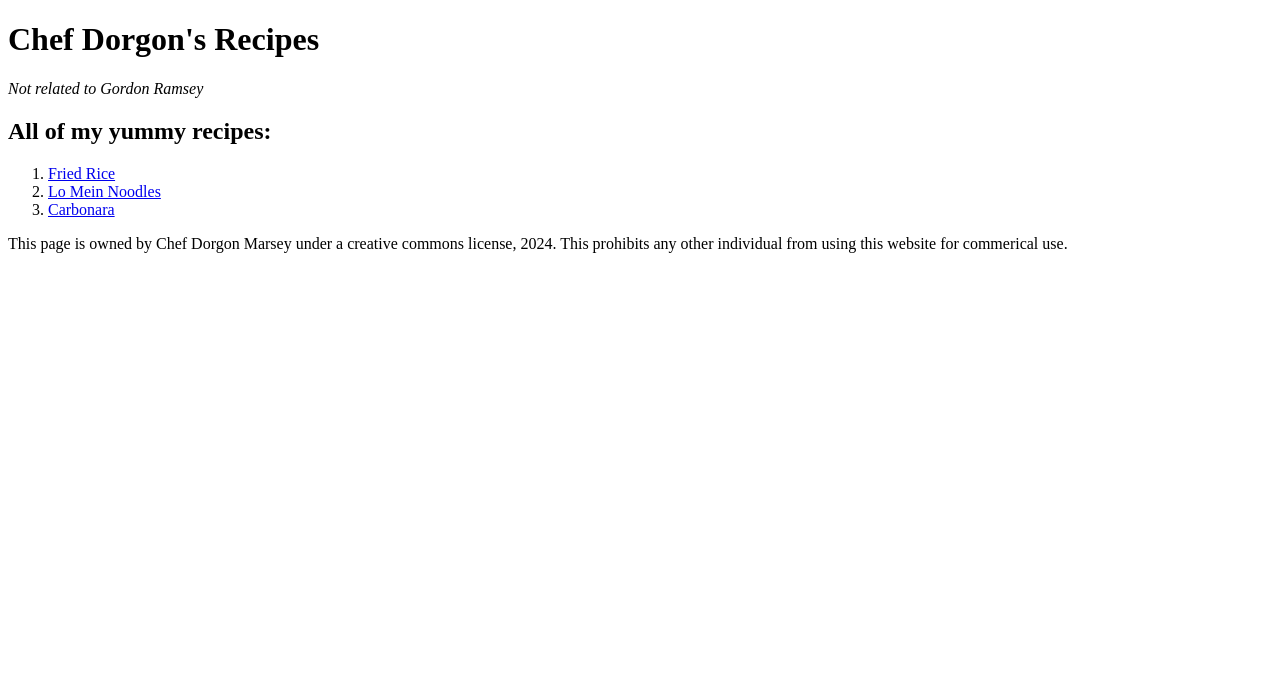
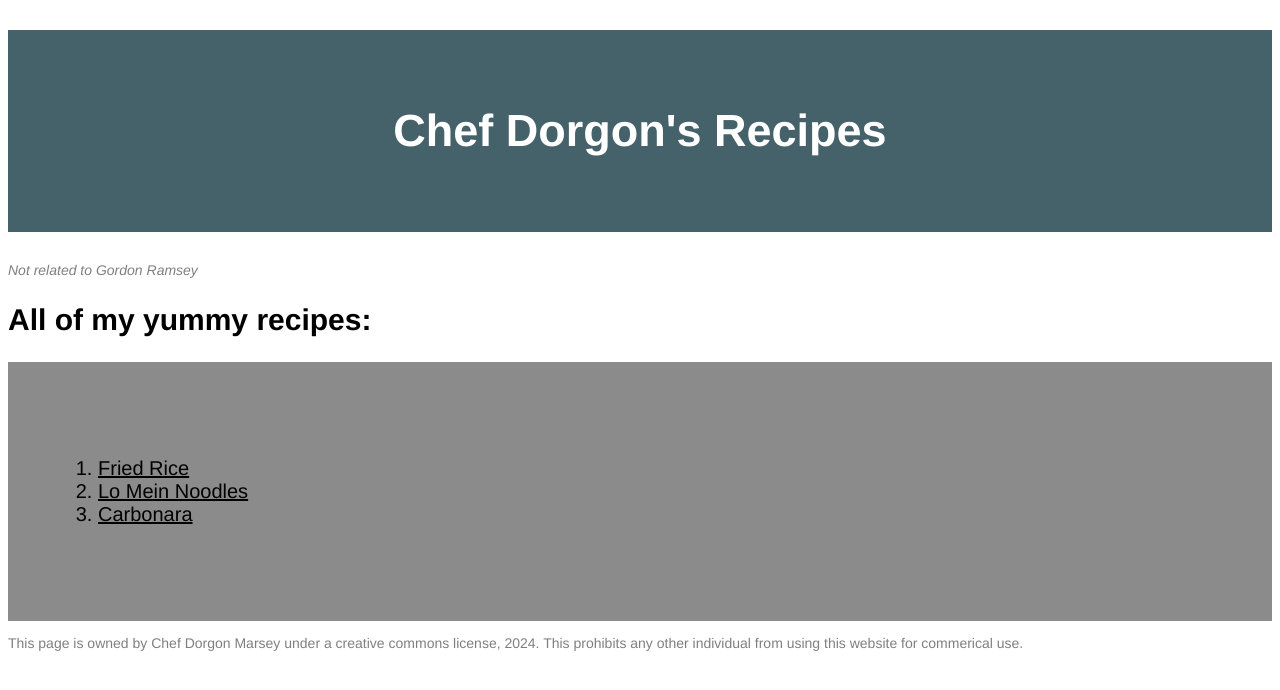
Before and after one commit to attackersalt/recipes, a plain HTML site: page index.html in a window 1280 px wide. Drawn offline with Linux system fonts and the light colour scheme.

Commit message:
Add stylesheet and classes to index.html

```diff
--- a/index.html
+++ b/index.html
@@ -4,16 +4,19 @@
     <meta charset="UTF-8">
     <meta name="viewport" content="width=device-width, initial-scale=1.0">
     <title>Recipes</title>
+    <link rel="stylesheet" href="css/style.css">
   </head>
   <body>
-    <h1>Chef Dorgon's Recipes</h1>
-    <p><em>Not related to Gordon Ramsey</em></p>
-    <h2>All of my yummy recipes:</h2>
-    <ol>
-      <li><a href="./recipes/friedrice.html">Fried Rice</a></li>
-      <li><a href="./recipes/noodles.html">Lo Mein Noodles</a></li>
-      <li><a href="./recipes/carbonara.html">Carbonara</a></li>
-    </ol>
-    <p>This page is owned by Chef Dorgon Marsey under a creative commons license, 2024. This prohibits any other individual from using this website for commerical use.</p>
+    <h1 id="title" class="head-1">Chef Dorgon's Recipes</h1>
+    <p class="note"><em>Not related to Gordon Ramsey</em></p>
+    <h2 class="head-2">All of my yummy recipes:</h2>
+    <div class="content">
+      <ol class="list">
+        <li><a href="./recipes/friedrice.html">Fried Rice</a></li>
+        <li><a href="./recipes/noodles.html">Lo Mein Noodles</a></li>
+        <li><a href="./recipes/carbonara.html">Carbonara</a></li>
+      </ol>
+    </div>
+    <p class="note">This page is owned by Chef Dorgon Marsey under a creative commons license, 2024. This prohibits any other individual from using this website for commerical use.</p>
   </body>
 </html>
```
